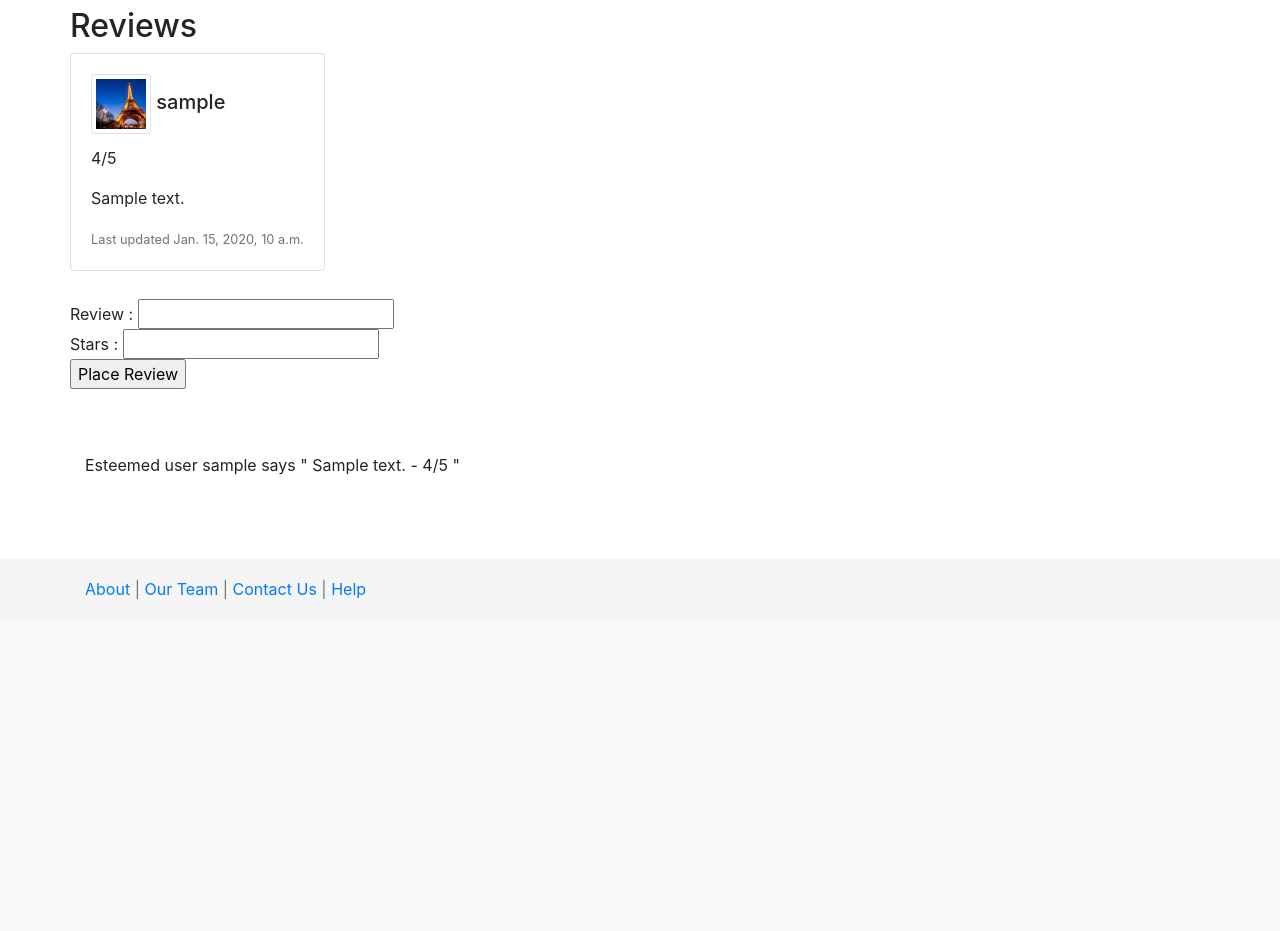
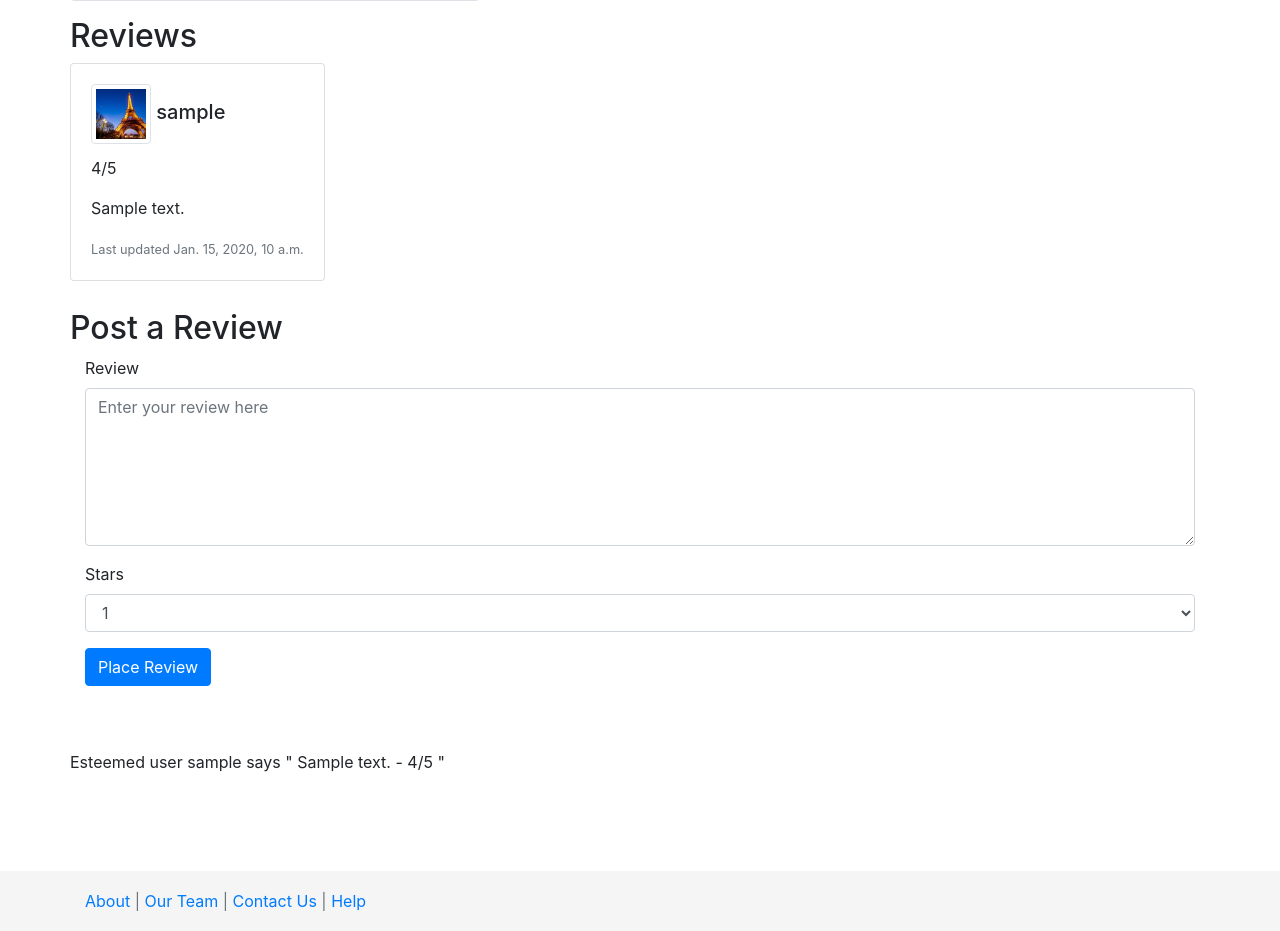
Before and after one commit to WADPlaceholdr/Placeholdr, a Django app: a page that uses templates/placeholdr/place.html in a window 1280 px wide. Shown: the part 609-1540 px from the top of the page. Before the commit the page ends 1208 px from the top, so only its background shows below. Run offline with Django 3.2, Linux system fonts and the light colour scheme; a user stored in the database is signed in; tables that the repository leaves empty hold one stand-in row (values such as "Sample post"); grey boxes marked "Sample" are stand-in pictures; some libraries are stand-ins or nearby versions.

Commit message:
bootstrapped place review and added image carousel

```diff
--- a/static/styles/place.css
+++ b/static/styles/place.css
@@ -2,6 +2,10 @@
     width: 100%;
     height: 100%;
     min-height: 400px;
+}
+
+.reviewCard {
+    min-width: 250px;
 }
 .spaced {
     margin-top: 1rem;
@@ -12,3 +16,6 @@
     height:60px;
     object-fit: cover !important;
 }
+#place_review {
+    width: 100%;
+}
--- a/templates/placeholdr/place.html
+++ b/templates/placeholdr/place.html
@@ -46,11 +46,33 @@
 						<h2>Pictures</h2>
 					</div>
 					<div class="row">
+                        <div id="carouselExampleSlidesOnly" class="carousel slide img-thumbnail" data-ride="carousel">
+                            <div class="carousel-inner">
 						        {% if place.picLink %}
-							<img src="{{ place.picLink }}">
+                                    <ol class="carousel-indicators">
+                                        <li data-target="#carouselExampleIndicators" data-slide-to="0" class="active"></li>
+                                    </ol>
+                                    <div class="carousel-item active">
+                                        <img class="d-block w-100" src="{{ place.picLink }}" alt="Picture of {{ place.name }}">
+                                    </div>
                                 {% else %}
-							There are no pictures for this place
+                                    <ol class="carousel-indicators">
+                                        <li data-target="#carouselExampleIndicators" data-slide-to="0" class="active"></li>
+                                    </ol>
+                                    <div class="carousel-item active">
+                                        <img class="d-block w-100" src="{% static 'images/no_image.png' %}" alt="placeholder">
+                                    </div>
                                 {% endif %}
+                            </div>
+                            <a class="carousel-control-prev" href="#carouselExampleControls" role="button" data-slide="prev">
+                                <span class="carousel-control-prev-icon" aria-hidden="true"></span>
+                                <span class="sr-only">Previous</span>
+                            </a>
+                            <a class="carousel-control-next" href="#carouselExampleControls" role="button" data-slide="next">
+                                <span class="carousel-control-next-icon" aria-hidden="true"></span>
+                                <span class="sr-only">Next</span>
+                            </a>
+                        </div>
 					</div>
 				</div>
 			</div>
@@ -89,21 +111,40 @@
 				</div>
 			</div>
 			<div class="row spaced">
+                <div class="col">
+                    <div class="row">
+						<h2>Post a Review</h2>
+					</div>
+                    <div class="row">
                         {% if user.is_authenticated %}
                             <form id="place_review">
-					Review :
-					<input type="text" id="pr_review" name="pr_review">
-					</br>
-					Stars :
-					<input type="text" id="pr_stars" name="pr_stars" onKeyUp="fix_stars()">
-					</br>
-					<input id="rev_submit" type="button" value="Place Review" onclick="add_place_review('{{ place.slug }}')">
+                                <div class="col">
+                                    <div class="form-group">
+                                            <label for="pr_review">Review</label>
+                                            <textarea class="form-control" type="text" id="pr_review" name="pr_review" placeholder="Enter your review here" id="exampleFormControlTextarea1" rows="6" {% if not user.is_authenticated %}readonly{% endif %}></textarea>
+                                    </div>
+                                </div>
+                                <div class="col">
+                                    <div class="form-group">
+                                        <label for="pr_stars">Stars</label>
+                                        <select class="form-control" id="pr_stars" name="pr_stars" onKeyUp="fix_stars()" {% if not user.is_authenticated %}readonly{% endif %}>
+                                            <option>1</option>
+                                            <option>2</option>
+                                            <option>3</option>
+                                            <option>4</option>
+                                            <option>5</option>
+                                        </select>
+                                    </div>
+                                    <input class="btn btn-primary" id="rev_submit" type="button" value="Place Review" onclick="add_place_review('{{ place.slug }}')"/>
+                                </div>
                             </form>
                         {% else %}
                             Please login to post a review
                         {% endif %}
                     </div>
-			<div id="review_section">
+                </div>
+			</div>
+			<div class="row spaced" id="review_section">
 				</br>
 				{% if reviews %}
 					{% for pl_rev in reviews %}
```
Also changed, not shown: static/images/no_image.png (added). Lines whose indentation alone changed are shown as unchanged.
